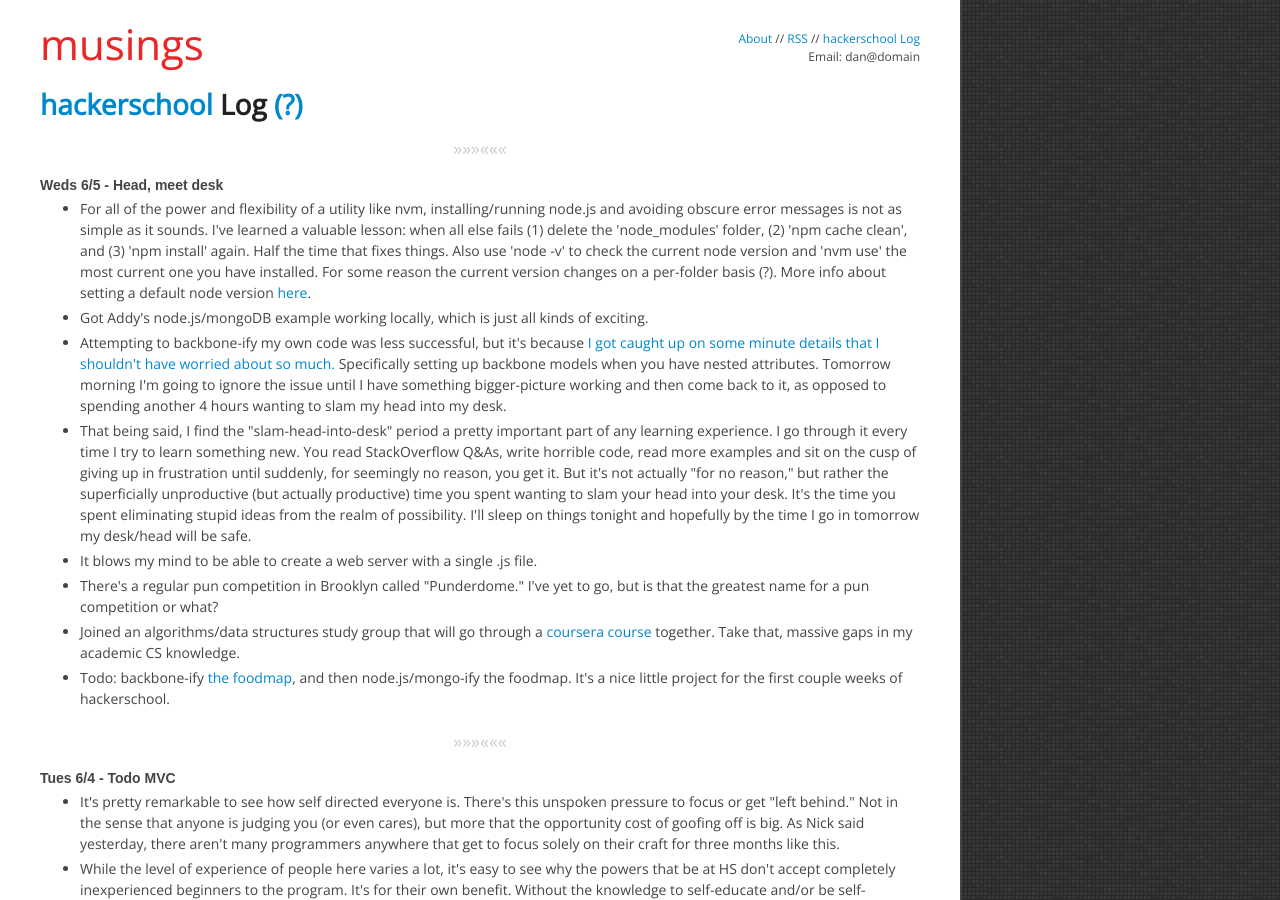
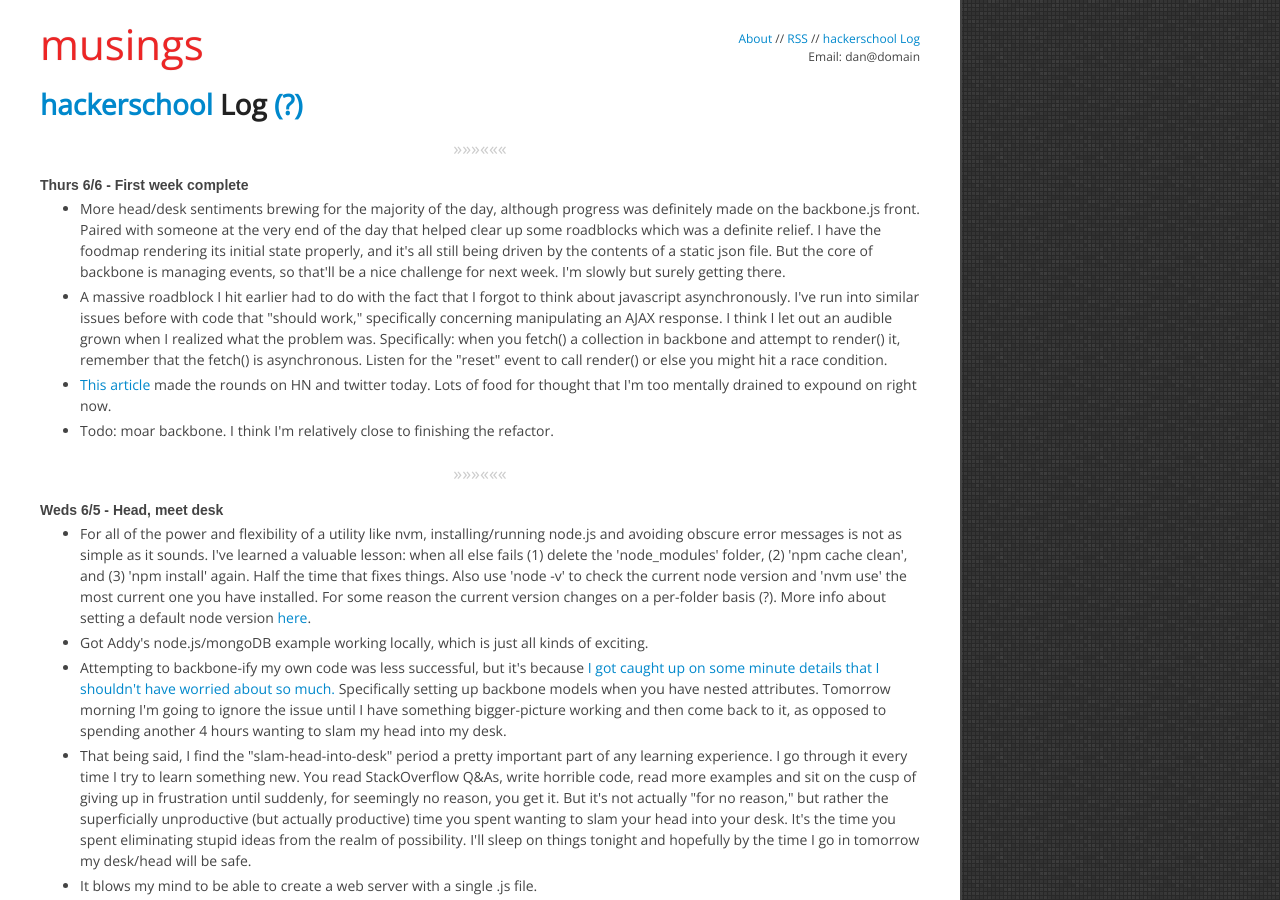
Before and after one commit to danielna/danielna.github.com, a Jekyll site: the page built from hackerschool.html, in a window 1280 px wide and 900 px high. Built offline with Jekyll 4.4.1, drawn with Linux system fonts in a browser that asks for light colours; nearby versions of some CDN libraries; library files that are not in the unit come from our copies; Markdown is read by kramdown in place of the engine named in the settings.

Commit message:
6/6 update

```diff
--- a/hackerschool.html
+++ b/hackerschool.html
@@ -9,6 +9,24 @@ permalink: /hackerschool/index.html
     <div id="help-content">
         In June 2013 I started my three months at <a href="/2013/05/19/cracker-barrel-and-hackerschool.html" title="Cracker Barrel and hackerschool">hackerschool</a>.  This is where I'll keep a log of what I'm working on/thinking/experiencing/etc.  I'm envisioning something kind of like twitter, but less ephemeral.  It'll be similarly stream-of-conscience.  When I write longer-form posts that pertain to HS I'll link to it both here and on the homepage.
     </div>
+
+    <div class="separator">&raquo;&raquo;&raquo;&laquo;&laquo;&laquo;</div>
+
+    <span class="date" id="2013-06-06">Thurs 6/6 - First week complete</span>
+    <ul>
+        <li>
+            More head/desk sentiments brewing for the majority of the day, although progress was definitely made on the backbone.js front.  Paired with someone at the very end of the day that helped clear up some roadblocks which was a definite relief.  I have the foodmap rendering its initial state properly, and it's all still being driven by the contents of a static json file.  But the core of backbone is managing events, so that'll be a nice challenge for next week.  I'm slowly but surely getting there.
+        </li>
+        <li>
+            A massive roadblock I hit earlier had to do with the fact that I forgot to think about javascript asynchronously.  I've run into similar issues before with code that "should work," specifically concerning manipulating an AJAX response.  I think I let out an audible grown when I realized what the problem was.  Specifically: when you fetch() a collection in backbone and attempt to render() it, remember that the fetch() is asynchronous.  Listen for the "reset" event to call render() or else you might hit a race condition.
+        </li>
+        <li>
+            <a href="http://www.aeonmagazine.com/living-together/james-somers-web-developer-money/" target="_blank">This article</a> made the rounds on HN and twitter today.  Lots of food for thought that I'm too mentally drained to expound on right now.
+        </li>
+        <li>
+            Todo: moar backbone. I think I'm relatively close to finishing the refactor.
+        </li>
+    </ul>
 
     <div class="separator">&raquo;&raquo;&raquo;&laquo;&laquo;&laquo;</div>
 
```
